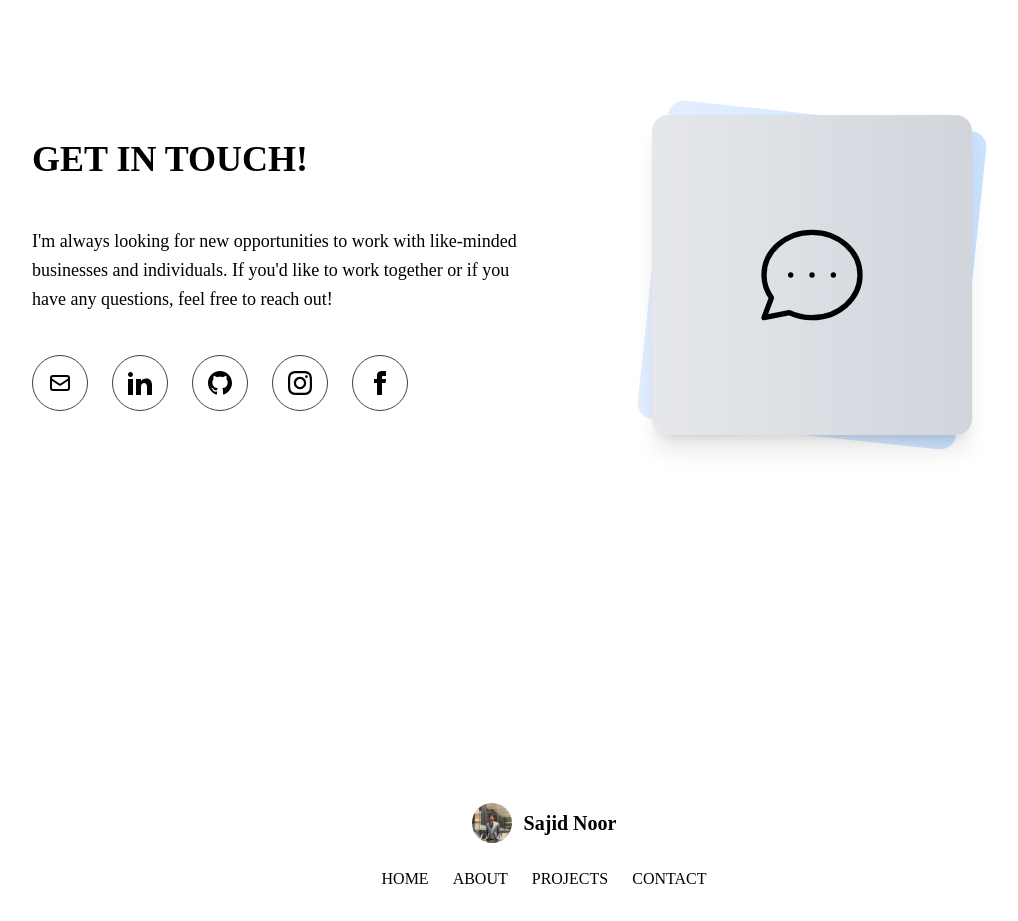
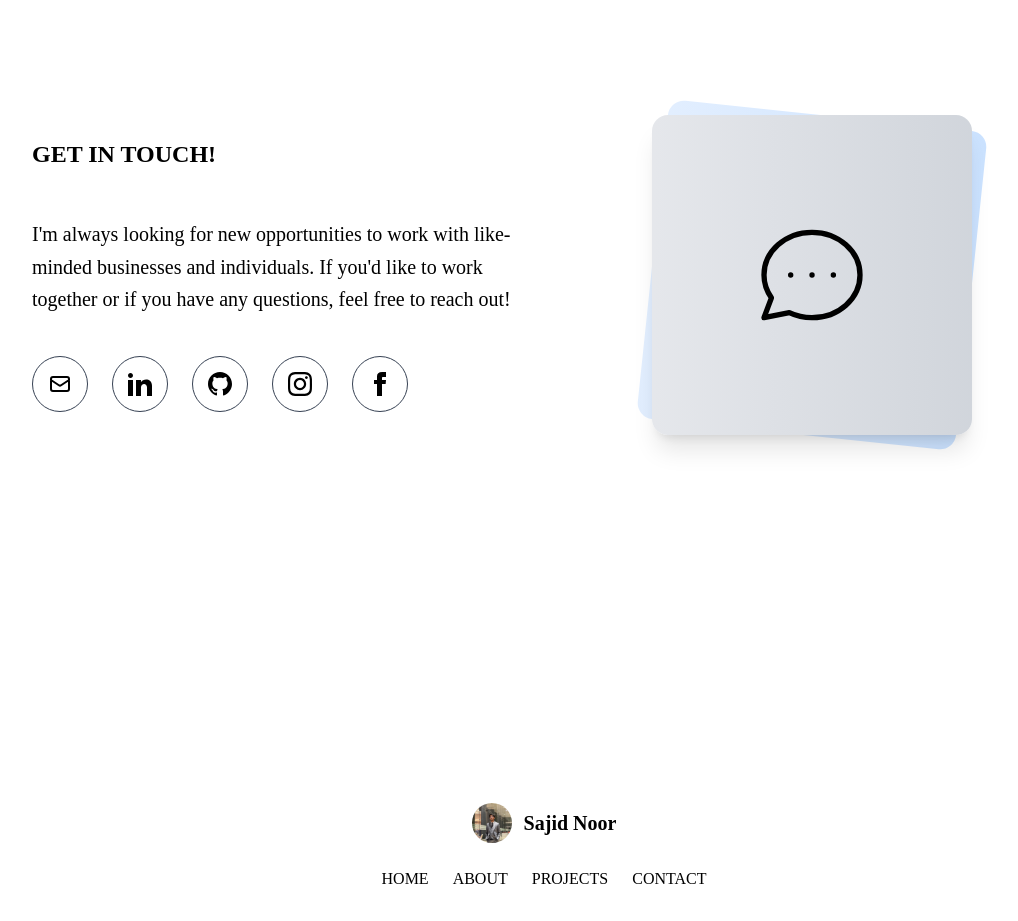
Before and after one commit to SajidNoor5051/Sajid-Noor-Portfolio, a React (Vite) app: page / in a window 1280 px wide. Shown: the part 5020-5941 px from the top of the page, without its empty margins (96-1114 px from the left). Built offline with nearby package versions, Linux system fonts and the light colour scheme.

Commit message:
Fixed fonts for contacts

```diff
--- a/src/Sections/Contacts.jsx
+++ b/src/Sections/Contacts.jsx
@@ -10,10 +10,10 @@
         <div className="flex flex-col md:flex-row gap-12 items-center mt-20">
           {/* Left column - Text and social links */}
           <div className="w-full md:w-1/2 text-black">
-            <h3 className="text-2xl md:text-4xl font-bold text-black mb-12">
+            <h3 className="text-xl lg:text-2xl font-bold text-black mb-12">
               GET IN TOUCH!
             </h3>
-            <p className="text-lg mb-8 leading-relaxed">
+            <p className="text-lg lg:text-xl mb-8 leading-relaxed">
               I'm always looking for new opportunities to work with like-minded
               businesses and individuals. If you'd like to work together or if
               you have any questions, feel free to reach out!
```
